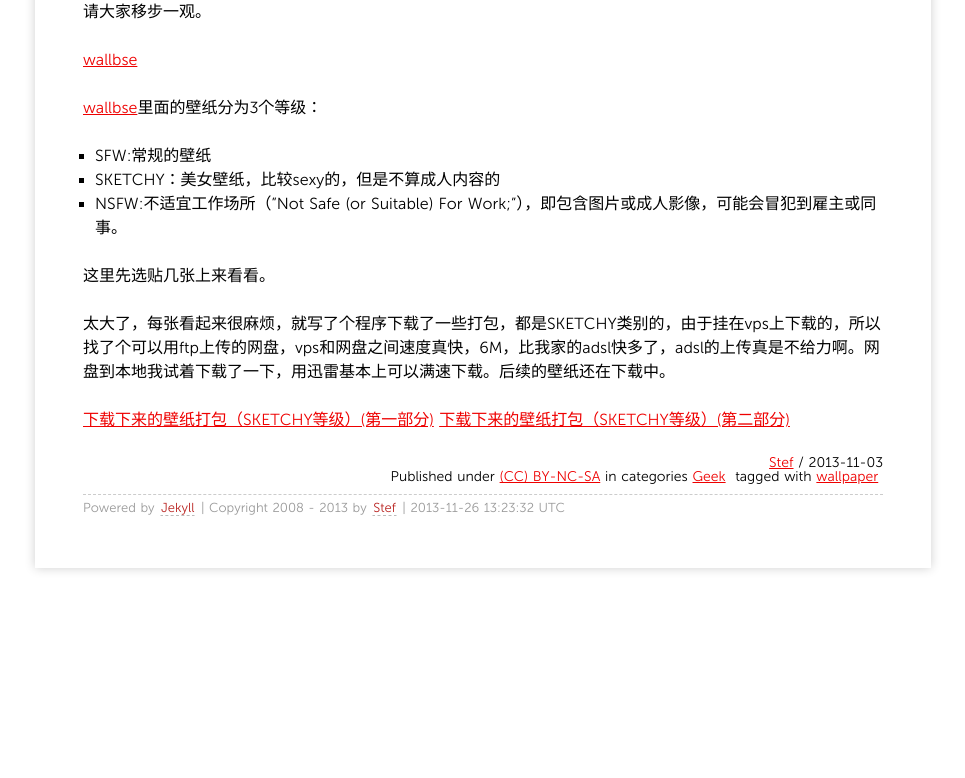
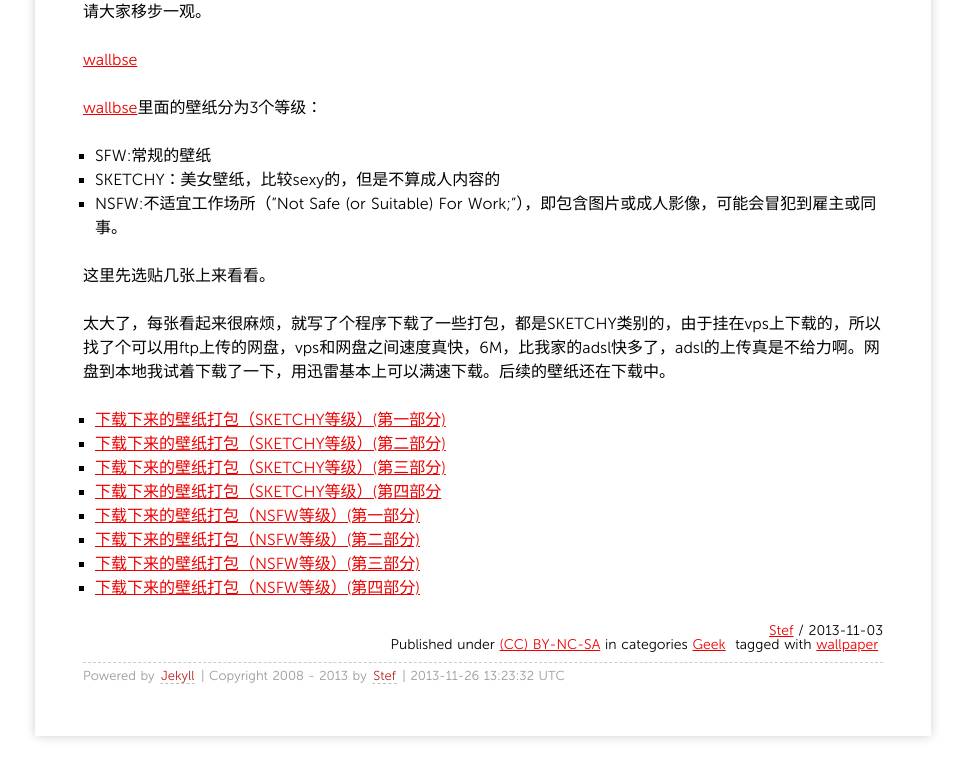
Before and after one commit to stefwoo/stefwoo.github.com, a Jekyll site: the page built from _posts/2013/2013-11-3-wallbase.md, in a window 1280 px wide and 900 px high, scrolled down 1582 px, cut to the strip 116-894 px from the top of the window. Shown: the whole strip, without its empty margins (157-1122 px from the left). Built offline with Jekyll 4.4.1, drawn with Linux system fonts in a browser that asks for light colours; Markdown is read by kramdown in place of the engine named in the settings; comment, search, counter and statistics services are not loaded; before the commit the page ends 2314 px from its top, so only the background shows below that.

Commit message:
add a new post & modify wallbase.cc post

```diff
--- a/_posts/2013/2013-11-3-wallbase.md
+++ b/_posts/2013/2013-11-3-wallbase.md
@@ -33,5 +33,11 @@ tags:
 
 太大了，每张看起来很麻烦，就写了个程序下载了一些打包，都是SKETCHY类别的，由于挂在vps上下载的，所以找了个可以用ftp上传的网盘，vps和网盘之间速度真快，6M，比我家的adsl快多了，adsl的上传真是不给力啊。网盘到本地我试着下载了一下，用迅雷基本上可以满速下载。后续的壁纸还在下载中。
 
-[下载下来的壁纸打包（SKETCHY等级）(第一部分)](http://www.t00y.com/file/34462282)
-[下载下来的壁纸打包（SKETCHY等级）(第二部分)](http://www.t00y.com/file/34477685)
+* [下载下来的壁纸打包（SKETCHY等级）(第一部分)](http://www.t00y.com/file/34462282)
+* [下载下来的壁纸打包（SKETCHY等级）(第二部分)](http://www.t00y.com/file/34477685)
+* [下载下来的壁纸打包（SKETCHY等级）(第三部分)](http://www.t00y.com/file/34724407)
+* [下载下来的壁纸打包（SKETCHY等级）(第四部分](http://www.t00y.com/file/34959404)
+* [下载下来的壁纸打包（NSFW等级）(第一部分)](http://www.t00y.com/file/35114360)
+* [下载下来的壁纸打包（NSFW等级）(第二部分)](http://www.t00y.com/file/35225624)
+* [下载下来的壁纸打包（NSFW等级）(第三部分)](http://www.t00y.com/file/35338901)
+* [下载下来的壁纸打包（NSFW等级）(第四部分)](http://www.t00y.com/file/35454356)
```
Also changed, not shown: _posts/2013/2013-11-9-PIL-study.md (added, +22 -0 lines).
